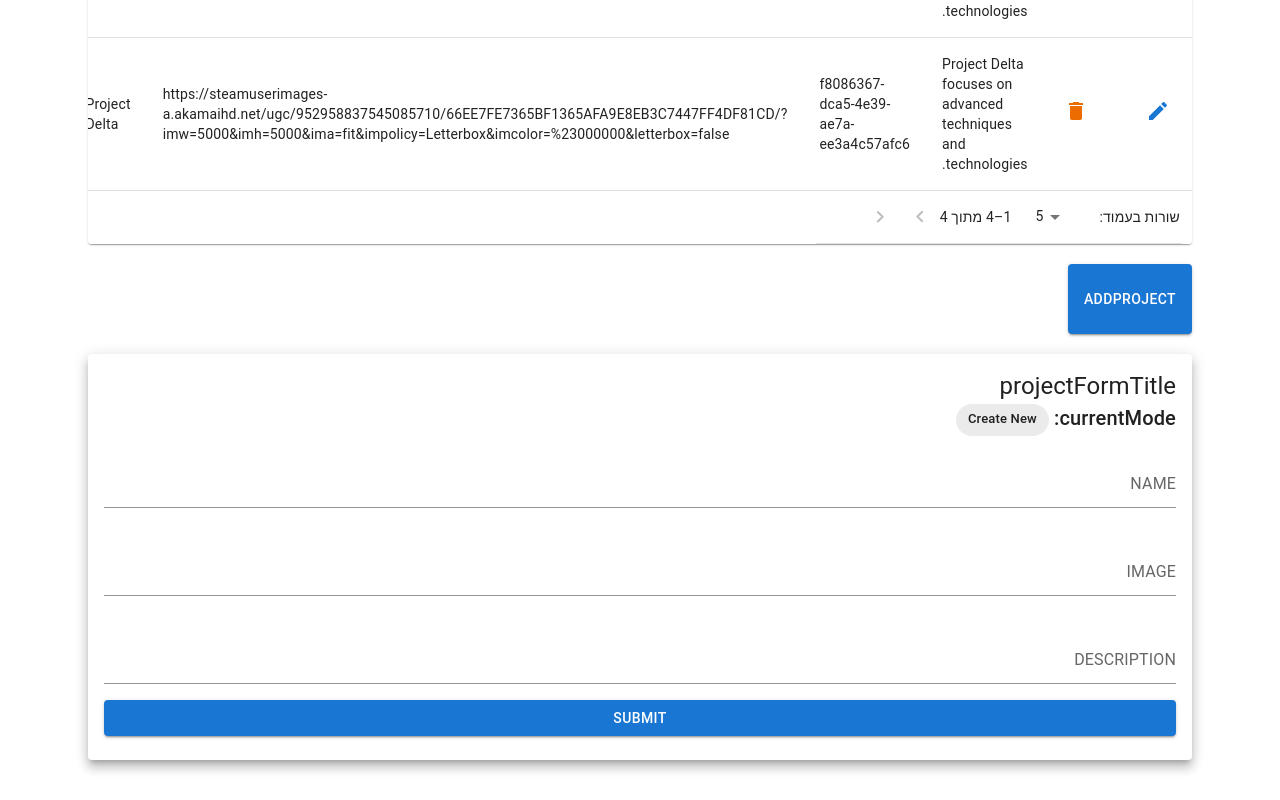
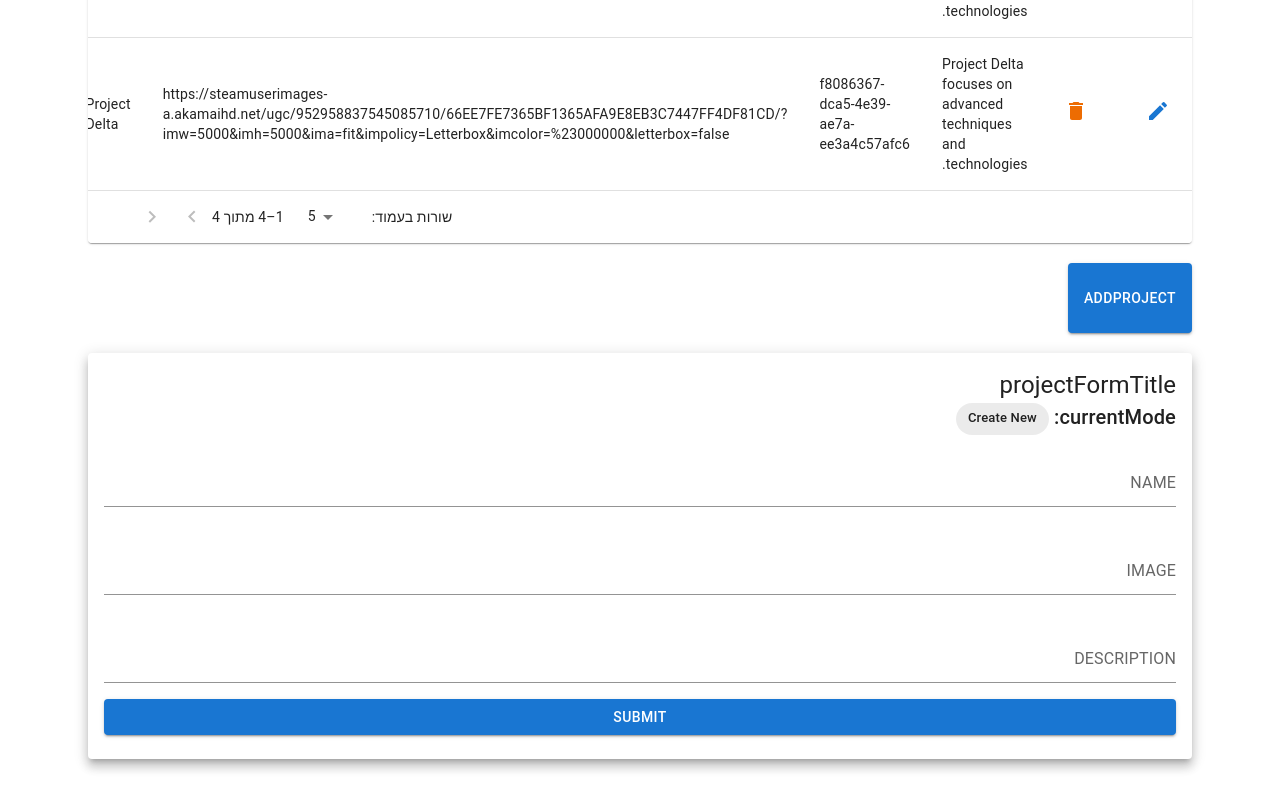
Before and after one commit to Darkmift/THE_CRM, a React (Vite) app in the folder client/: page /dashboard/project in a window 1280 px wide. Shown: the part 835-1635 px from the top of the page. Built offline with nearby package versions, Linux system fonts and the light colour scheme.

Commit message:
[crud-form-feature] fix display as td

```diff
--- a/client/src/components/common/BasicTable.tsx
+++ b/client/src/components/common/BasicTable.tsx
@@ -115,8 +115,9 @@ function BasicTable({ dataset, customHeaders, withCrudActions, onDelete, onUpdat
           )}
         </TableBody>
       </Table>
-      <Box sx={{ padding: '0 10px' }}>
+
       <TablePagination
+        component={'div'}
         count={dataset.length}
         page={currentPage}
         rowsPerPage={rowsPerPage}
@@ -128,7 +129,6 @@ function BasicTable({ dataset, customHeaders, withCrudActions, onDelete, onUpdat
           setCurrentPage(page);
         }}
       />
-      </Box>
     </TableContainer>
   );
 }
```
Lines whose indentation alone changed are shown as unchanged.
